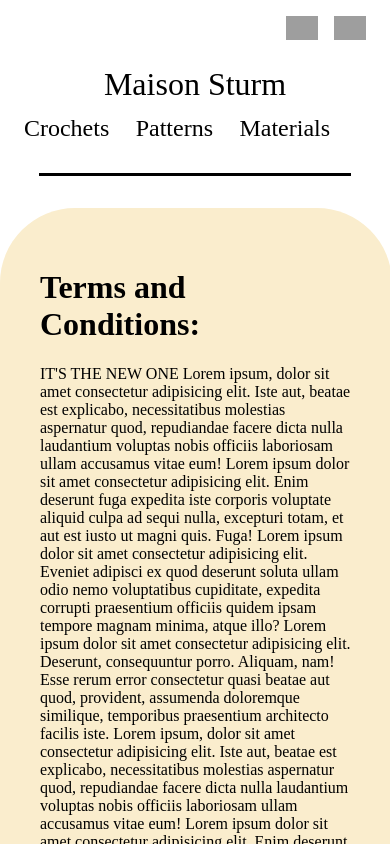
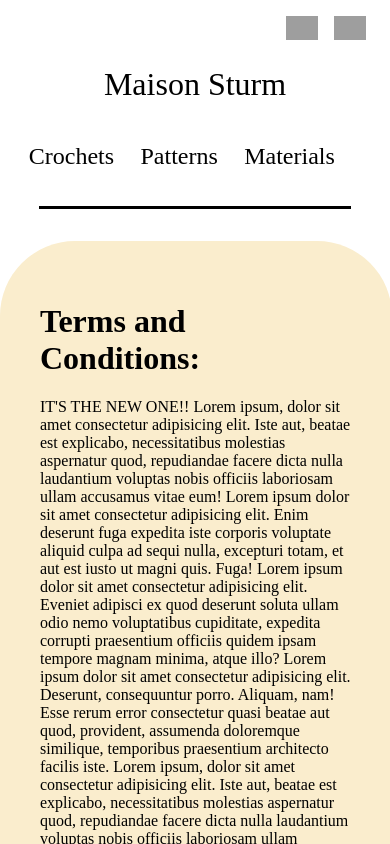
Before and after one commit to Little-Bosss/MaisonSturm, a plain HTML site: page TermsConditions.html in a window 390 px wide. Shown: the top 844 px of the page. Drawn offline with Linux system fonts and the light colour scheme; grey boxes are pictures that could not be loaded.

Commit message:
Add files via upload

```diff
--- a/TermsConditions.html
+++ b/TermsConditions.html
@@ -34,7 +34,7 @@
     <div class="container">
         <h1>Terms and Conditions:</h1>
         <p>
-            IT'S THE NEW ONE
+            IT'S THE NEW ONE!!
             Lorem ipsum, dolor sit amet consectetur adipisicing elit. Iste aut, beatae est explicabo, necessitatibus molestias aspernatur quod, repudiandae facere dicta nulla laudantium voluptas nobis officiis laboriosam ullam accusamus vitae eum!
             Lorem ipsum dolor sit amet consectetur adipisicing elit. Enim deserunt fuga expedita iste corporis voluptate aliquid culpa ad sequi nulla, excepturi totam, et aut est iusto ut magni quis. Fuga!
             Lorem ipsum dolor sit amet consectetur adipisicing elit. Eveniet adipisci ex quod deserunt soluta ullam odio nemo voluptatibus cupiditate, expedita corrupti praesentium officiis quidem ipsam tempore magnam minima, atque illo?
@@ -207,7 +207,7 @@
             margin: 1em;
         }
         #right-side a {
-            margin: -0.2em;
+            margin-right: -0.4em;
         }
         #left-side,
         #right-side {
```
